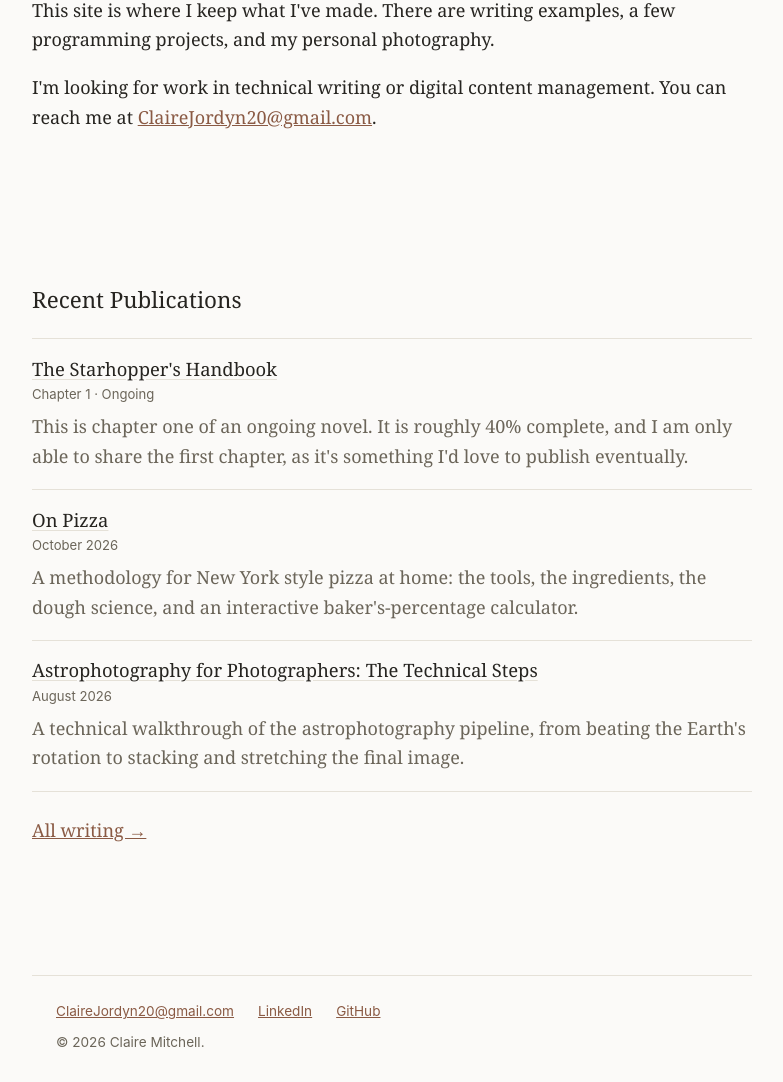
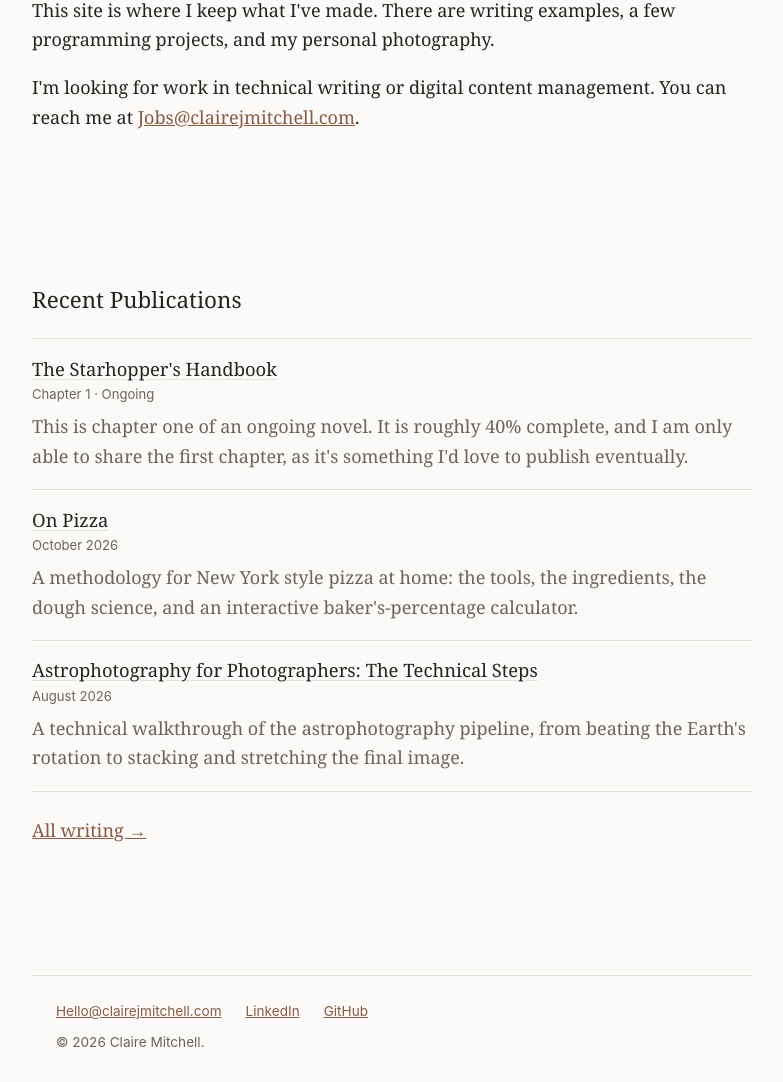
Before and after one commit to Clicksly/clicksly.github.io, a Jekyll site: the page built from index.md, in a window 1280 px wide. Shown: the part 419-1501 px from the top of the page, without its empty margins (248-1031 px from the left). Built offline with Jekyll 4.4.1, drawn with Linux system fonts in a browser that asks for light colours.

Commit message:
Point homepage/footer contact links to domain email addresses

```diff
--- a/_includes/footer.html
+++ b/_includes/footer.html
@@ -1,6 +1,6 @@
 <footer class="site-footer">
   <p class="footer-links">
-    <a href="mailto:{{ site.email }}">{{ site.email }}</a>
+    <a href="mailto:Hello@clairejmitchell.com">Hello@clairejmitchell.com</a>
     <a href="https://www.linkedin.com/in/claire-mitchell-5ab717289">LinkedIn</a>
     <a href="https://github.com/clicksly">GitHub</a>
   </p>
--- a/index.md
+++ b/index.md
@@ -20,7 +20,7 @@ wide: true
       This site is where I keep what I've made. There are writing examples, a few programming projects, and my personal photography.
     </p>
     <p>
-      I'm looking for work in technical writing or digital content management. You can reach me at <a href="mailto:{{ site.email }}">{{ site.email }}</a>.
+      I'm looking for work in technical writing or digital content management. You can reach me at <a href="mailto:Jobs@clairejmitchell.com">Jobs@clairejmitchell.com</a>.
     </p>
   </section>
 
```
